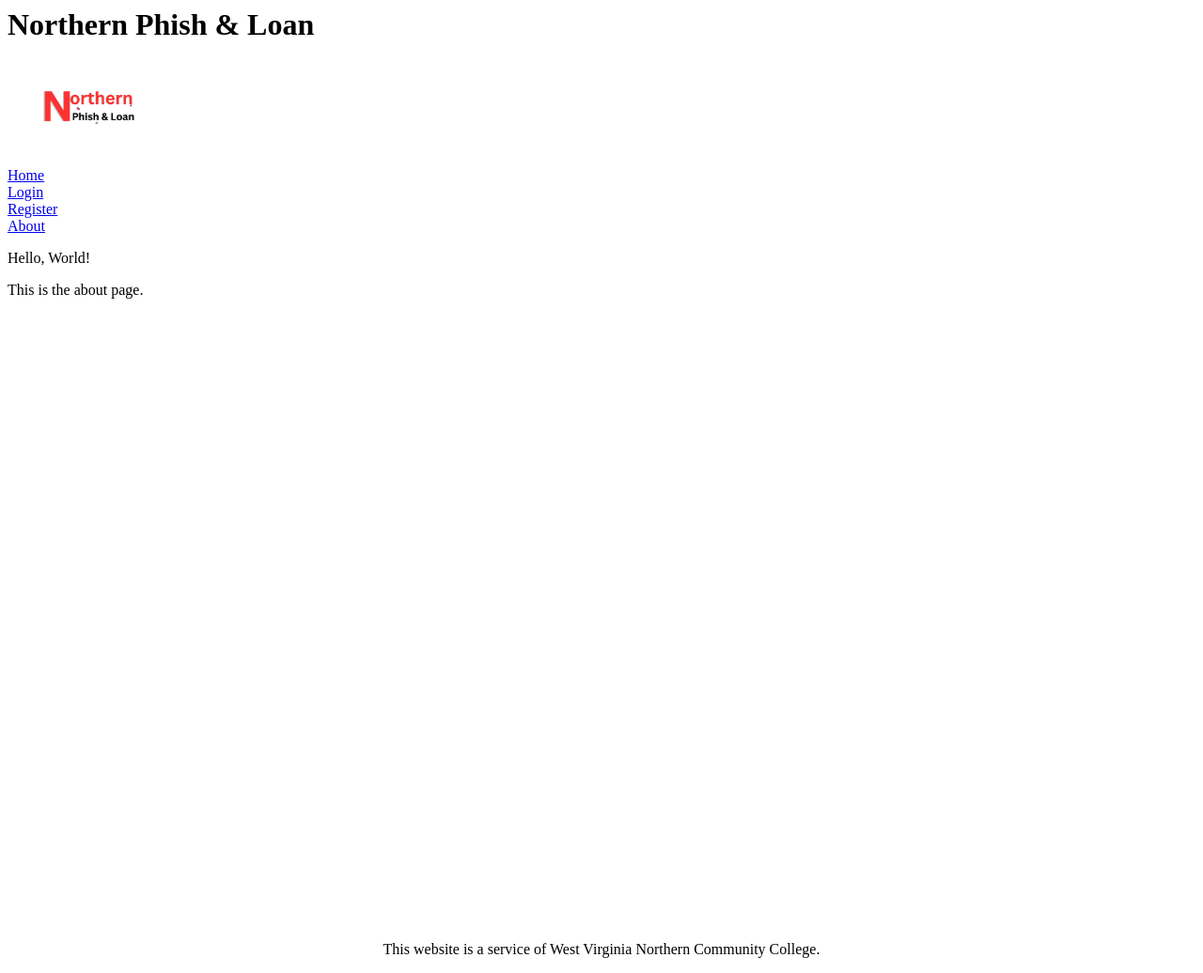
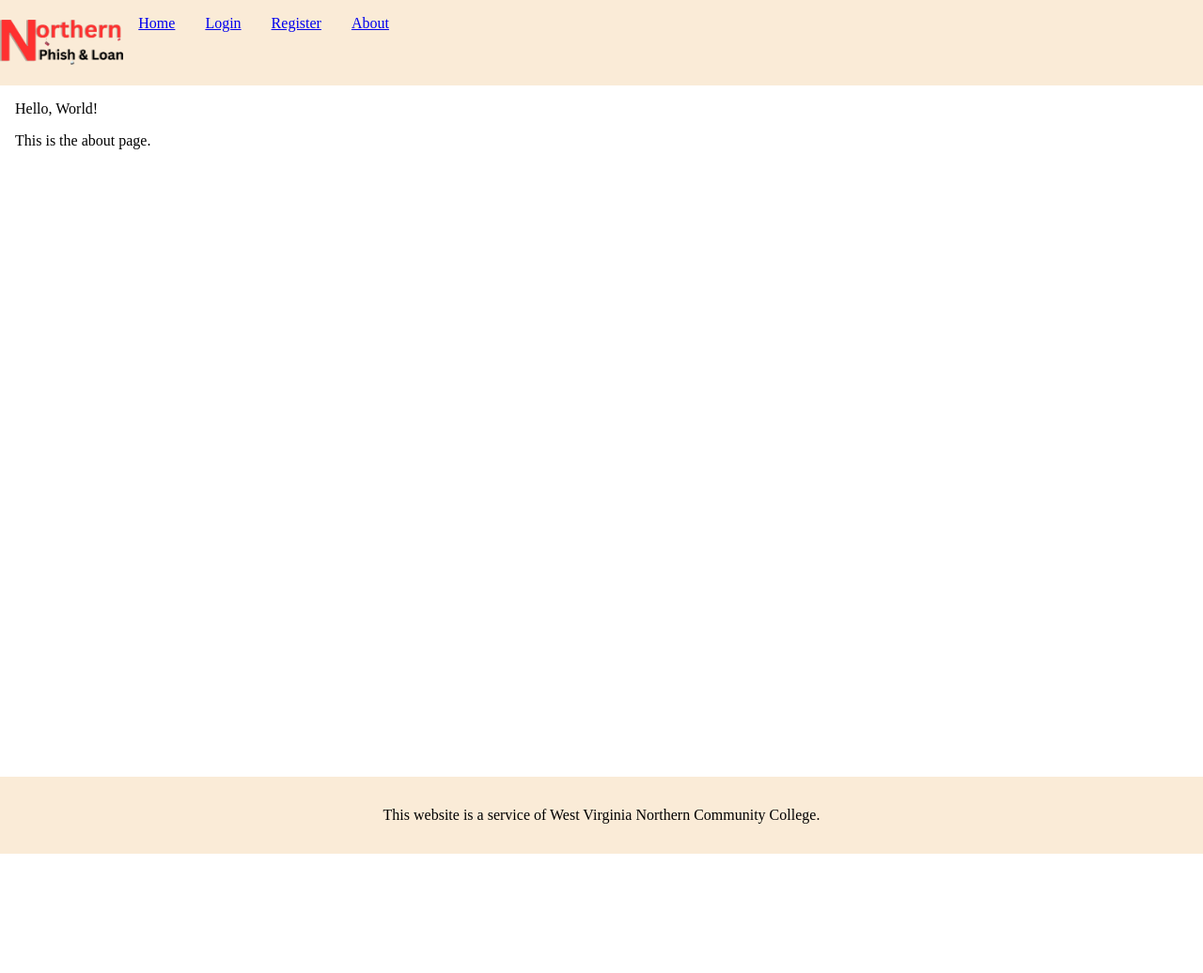
Before and after one commit to SeanL-WVNCC/WVNCC-CTF, a PHP site: page /about.html in a window 1280 px wide. Shown: the whole page at 94% size. After the commit the page ends 909 px from the top, so only its background shows below. Run offline with PHP 8.4, Linux system fonts and the light colour scheme.

Commit message:
Simple CSS styles

```diff
--- a/about.html
+++ b/about.html
@@ -6,8 +6,7 @@
     </head>
     <body>
         <header>
-            <h1>Northern Phish &amp; Loan</h1>
-            <img id="logo" src="logo.webp" alt="Northern Fish & Loan logo">
+            <h1><img id="logo" src="logo.webp" alt="Northern Fish & Loan logo"></h1>
             <nav>
                 <ul>
                     <li><a href="index.html">Home</a></li>
--- a/index.html
+++ b/index.html
@@ -6,8 +6,7 @@
     </head>
     <body>
         <header>
-            <h1>Northern Phish &amp; Loan</h1>
-            <img id="logo" src="logo.webp" alt="Northern Fish & Loan logo">
+            <h1><img id="logo" src="logo.webp" alt="Northern Fish & Loan logo"></h1>
             <nav>
                 <ul>
                     <li><a href="index.html">Home</a></li>
--- a/login.html
+++ b/login.html
@@ -6,8 +6,7 @@
     </head>
     <body>
         <header>
-            <h1>Northern Phish &amp; Loan</h1>
-            <img id="logo" src="logo.webp" alt="Northern Fish & Loan logo">
+            <h1><img id="logo" src="logo.webp" alt="Northern Fish & Loan logo"></h1>
             <nav>
                 <ul>
                     <li><a href="index.html">Home</a></li>
--- a/register.html
+++ b/register.html
@@ -6,8 +6,7 @@
     </head>
     <body>
         <header>
-            <h1>Northern Phish &amp; Loan</h1>
-            <img id="logo" src="logo.webp" alt="Northern Fish & Loan logo">
+            <h1><img id="logo" src="logo.webp" alt="Northern Fish & Loan logo"></h1>
             <nav>
                 <ul>
                     <li><a href="index.html">Home</a></li>
--- a/style.css
+++ b/style.css
@@ -7,15 +7,48 @@ form {
 }
 #logo {
     display: block;
-    height: 6rem;
+    height: 3rem;
 }
 footer {
     text-align: center;
+    background-color: antiquewhite;
+    padding: 1em;
 }
 main {
     min-height: 90vh;
+    padding-inline: 1em;
 }
 nav ul {
     list-style: none;
     padding-left: 0;
 }
+body > header {
+    display: flex;
+    flex-direction: row;
+    background-color: antiquewhite;
+    nav ul {
+        display: flex;
+        flex-direction: row;
+        margin: 0;
+        height: 100%;
+        a {
+            display: block;
+            width: 100%;
+            height: 100%;
+            padding: 1em;
+            box-sizing: border-box;
+        }
+    }
+}
+body {
+    margin: 0;
+}
+
+@media screen and (max-device-width: 60ch)  {
+    body > header {
+        flex-direction: column;
+        nav ul {
+            flex-direction: column;
+        }
+    }
+}
```
Also changed, not shown: logo.webp.
